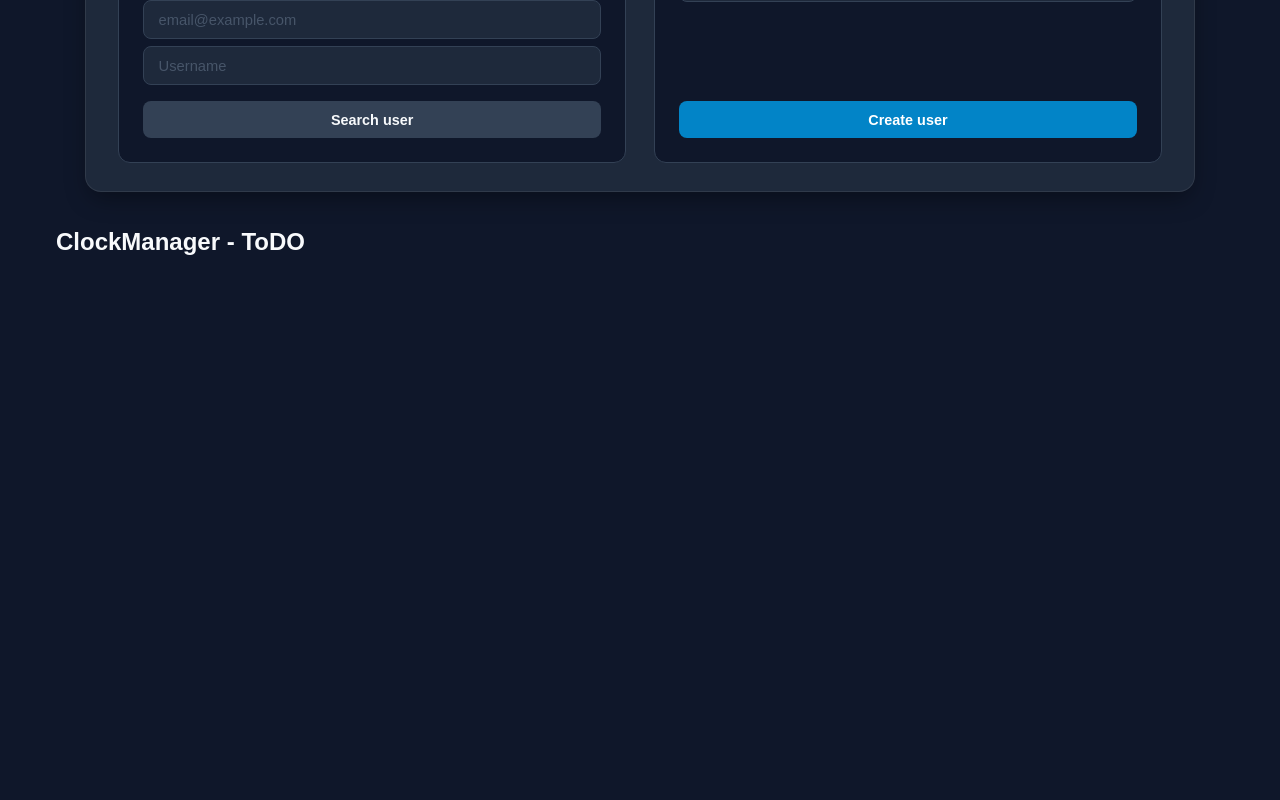
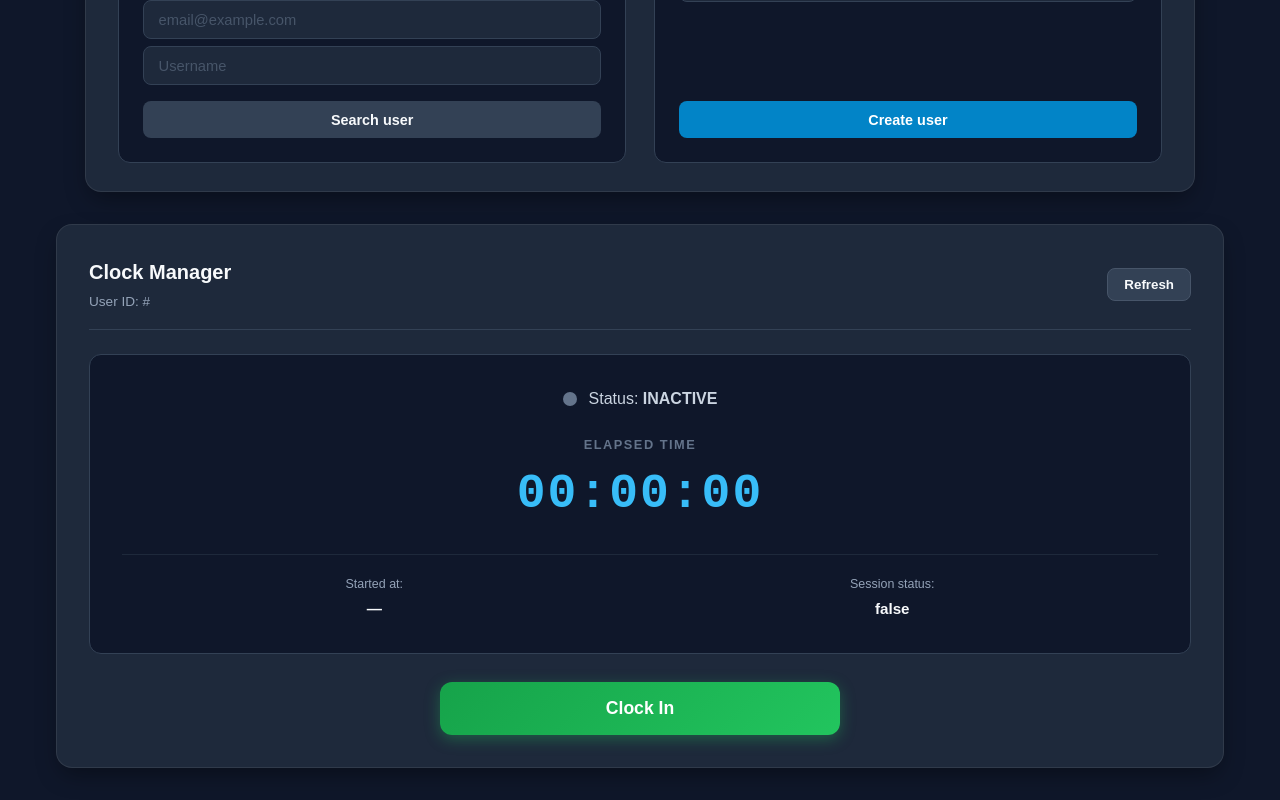
Before and after one commit to Hoza-CiprianAndrei/TimeManager, a Vue app in the folder frontend/: page /clock/1 in a window 1280 px wide. Shown: the part 427-1227 px from the top of the page. Before the commit the page ends 800 px from the top, so only its background shows below. Built offline with nearby package versions, Linux system fonts and the light colour scheme; no server answers.

Commit message:
Added ClockManager compoment

```diff
--- a/frontend/src/components/ClockManager.vue
+++ b/frontend/src/components/ClockManager.vue
@@ -1,5 +1,435 @@
+<script setup>
+import { ref, onMounted, watch } from 'vue'
+import { useRoute } from 'vue-router'
+import axios from 'axios'
+
+const route = useRoute()
+const API_BASE = 'http://localhost:4000/api'
+
+const startDateTime = ref(null)
+const clockin = ref(false)
+
+const loading = ref(false)
+const message = ref('')
+const isError = ref(false)
+const elapsedTime = ref('00:00:00')
+let timeInterval = null
+
+function formatDateTime(date)
+{
+  const pad = (n) => String(n).padStart(2, '0')
+  const year = date.getFullYear()
+  const month = pad(date.getMonth() + 1)
+  const day = pad(date.getDate())
+  const hours = pad(date.getHours())
+  const minutes = pad(date.getMinutes())
+  const seconds = pad(date.getSeconds())
+  return `${year}-${month}-${day} ${hours}:${minutes}:${seconds}`
+}
+
+function showNotification(msg, error = false)
+{
+  message.value = msg
+  isError.value = error
+  setTimeout(() => {
+    message.value = ''
+  }, 4000)
+}
+
+function updateTimer()
+{
+  if (!startDateTime.value || !clockin.value)
+  {
+    elapsedTime.value = '00:00:00'
+    return
+  }
+
+  const start = new Date(startDateTime.value.replace(' ', 'T')).getTime()
+  const now = new Date().getTime()
+  const diffInSeconds = Math.max(0, Math.floor((now - start) / 1000))
+
+  const hrs = String(Math.floor(diffInSeconds / 3600)).padStart(2, '0')
+  const mins = String(Math.floor((diffInSeconds % 3600) / 60)).padStart(2, '0')
+  const secs = String(diffInSeconds % 60).padStart(2, '0')
+
+  elapsedTime.value = `${hrs}:${mins}:${secs}`
+}
+
+function startLiveCounter()
+{
+  stopLiveCounter()
+  updateTimer()
+  timeInterval = setInterval(updateTimer, 1000)
+}
+
+function stopLiveCounter()
+{
+  if (timeInterval)
+  {
+    clearInterval(timeInterval)
+    timeInterval = null
+  }
+}
+
+async function refresh()
+{
+  const userID = route.params.userID
+
+  if (!userID)
+    return
+
+  loading.value = true
+  try
+  {
+    const response = await axios.get(`${API_BASE}/clocks/${userID}`)
+    const clockData = response.data.data
+
+    if (clockData)
+    {
+      clockin.value = Boolean(clockData.status)
+      startDataTime.value = clockin.value ? clockData.time : null
+
+      if (clockin.value)
+        startLiveCounter()
+      else
+        stopLiveCounter()
+    }
+    else
+    {
+      clockin.value = false
+      startDataTime.value = null
+      stopLiveCounter()
+    }
+  } catch (err)
+  {
+    clockin.value = false
+    startDateTime.value = null
+    stopLiveCounter()
+  } finally
+  {
+    loading.value = false
+  }
+}
+
+async function clock()
+{
+  const userID = route.params.userID
+  if (!userID)
+  {
+    showNotification('Error: There is no user with this ID', true)
+    return
+  }
+
+  loading.value = true
+
+  try
+  {
+    const nowFormatted = formatDateTime(new Date())
+    const nextStatus = !clockin.value
+
+    const payload = {
+      clock: {
+        time: nowFormatted,
+        status: nextStatus
+      }
+    }
+
+    const response = await axios.post(`${API_BASE}/clocks/${userID}`, payload)
+    const result = response.data.data
+
+    clockin.value = Boolean(result.status)
+    startDateTime.value = clockin.value ? result.time : null
+
+    if (clockin.value)
+    {
+      startLiveCounter()
+      showNotification(`Session started at: ${result.time}`)
+    }
+    else
+    {
+      stopLiveCounter()
+      showNotification(`Session ended at: ${result.time}`)
+    }
+  } catch (err)
+  {
+    showNotification('Error when trying to change the clock status!', true)
+  } finally {
+    loading.value = false
+  }
+}
+
+watch(
+  () => route.params.userID,
+  (newId) => {
+    if (newId)
+      refresh()
+  }
+)
+
+onMounted(() => {
+  refresh()
+})
+</script>
+
 <template>
-  <div>
-    <h2>ClockManager - ToDO</h2>
+  <div class="clock-card">
+    <div class="card-header">
+      <div class="header-info">
+        <h3>Clock Manager</h3>
+        <span class="user-tag">User ID: #{{ route.params.userid }}</span>
+      </div>
+      <button class="btn-refresh" @click="refresh" :disabled="loading" title="Refresh">
+        Refresh
+      </button>
+    </div>
+
+    <!-- Alerte -->
+    <div v-if="message" :class="['alert', isError ? 'alert-danger' : 'alert-success']">
+      {{ message }}
+    </div>
+
+    <!-- Panou vizual status ceas -->
+    <div class="status-panel">
+      <div class="indicator-row">
+        <span class="pulse-dot" :class="{ 'pulse-active': clockin }"></span>
+        <span class="status-text">
+          Status: <strong>{{ clockin ? 'ACTIVE SESSION' : 'INACTIVE' }}</strong>
+        </span>
+      </div>
+
+      <div class="time-display">
+        <span class="timer-label">Elapsed Time</span>
+        <span class="timer-digits">{{ elapsedTime }}</span>
+      </div>
+
+      <div class="info-row">
+        <div class="info-block">
+          <span class="label">Started at:</span>
+          <span class="value">{{ startDateTime || '—' }}</span>
+        </div>
+        <div class="info-block">
+          <span class="label">Session status:</span>
+          <span class="value">{{ clockin ? 'true' : 'false' }}</span>
+        </div>
+      </div>
+    </div>
+
+    <!-- Butonul principal de acțiune -->
+    <div class="action-panel">
+      <button
+        class="clock-btn"
+        :class="clockin ? 'clock-out' : 'clock-in'"
+        @click="clock"
+        :disabled="loading"
+      >
+        <span v-if="loading">Loading...</span>
+        <span v-else>
+          {{ clockin ? 'Clock Out' : 'Clock In' }}
+        </span>
+      </button>
+    </div>
   </div>
 </template>
+
+<style scoped>
+.clock-card {
+  background: #1e293b;
+  border: 1px solid rgba(255, 255, 255, 0.08);
+  border-radius: 16px;
+  padding: 2rem;
+  box-shadow: 0 10px 25px -5px rgba(0, 0, 0, 0.4);
+}
+
+.card-header {
+  display: flex;
+  justify-content: space-between;
+  align-items: center;
+  margin-bottom: 1.5rem;
+  padding-bottom: 1rem;
+  border-bottom: 1px solid #334155;
+}
+
+.header-info h3 {
+  font-size: 1.25rem;
+  color: #f8fafc;
+  font-weight: 600;
+  margin: 0;
+}
+
+.user-tag {
+  display: inline-block;
+  margin-top: 0.3rem;
+  font-size: 0.85rem;
+  color: #94a3b8;
+}
+
+.btn-refresh {
+  background: #334155;
+  border: 1px solid #475569;
+  color: #f8fafc;
+  padding: 0.5rem 1rem;
+  border-radius: 8px;
+  cursor: pointer;
+  font-weight: 600;
+  transition: all 0.2s ease;
+}
+
+.btn-refresh:hover:not(:disabled) {
+  background: #475569;
+}
+
+.status-panel {
+  background: #0f172a;
+  border: 1px solid #334155;
+  border-radius: 12px;
+  padding: 2rem;
+  display: flex;
+  flex-direction: column;
+  align-items: center;
+  gap: 1.5rem;
+}
+
+.indicator-row {
+  display: flex;
+  align-items: center;
+  gap: 0.75rem;
+}
+
+.pulse-dot {
+  width: 14px;
+  height: 14px;
+  border-radius: 50%;
+  background: #64748b;
+}
+
+.pulse-active {
+  background: #22c55e;
+  box-shadow: 0 0 12px #22c55e;
+  animation: pulse-animation 2s infinite;
+}
+
+@keyframes pulse-animation {
+  0% { transform: scale(0.95); box-shadow: 0 0 0 0 rgba(34, 197, 94, 0.7); }
+  70% { transform: scale(1.1); box-shadow: 0 0 0 8px rgba(34, 197, 94, 0); }
+  100% { transform: scale(0.95); box-shadow: 0 0 0 0 rgba(34, 197, 94, 0); }
+}
+
+.status-text {
+  font-size: 1rem;
+  color: #cbd5e1;
+}
+
+.time-display {
+  display: flex;
+  flex-direction: column;
+  align-items: center;
+  gap: 0.25rem;
+}
+
+.timer-label {
+  font-size: 0.8rem;
+  text-transform: uppercase;
+  letter-spacing: 1.5px;
+  color: #64748b;
+  font-weight: 600;
+}
+
+.timer-digits {
+  font-family: 'Courier New', Courier, monospace;
+  font-size: 3rem;
+  font-weight: 700;
+  color: #38bdf8;
+  letter-spacing: 2px;
+}
+
+.info-row {
+  display: flex;
+  width: 100%;
+  justify-content: space-around;
+  border-top: 1px solid #1e293b;
+  padding-top: 1.25rem;
+}
+
+.info-block {
+  display: flex;
+  flex-direction: column;
+  gap: 0.25rem;
+  text-align: center;
+}
+
+.info-block .label {
+  font-size: 0.78rem;
+  color: #94a3b8;
+}
+
+.info-block .value {
+  font-size: 0.95rem;
+  color: #f8fafc;
+  font-weight: 600;
+}
+
+.action-panel {
+  margin-top: 1.75rem;
+  display: flex;
+  justify-content: center;
+}
+
+.clock-btn {
+  width: 100%;
+  max-width: 400px;
+  padding: 1rem 2rem;
+  border: none;
+  border-radius: 12px;
+  font-size: 1.1rem;
+  font-weight: 700;
+  cursor: pointer;
+  transition: all 0.2s ease;
+}
+
+.clock-btn:disabled {
+  opacity: 0.6;
+  cursor: not-allowed;
+}
+
+.clock-in {
+  background: linear-gradient(135deg, #16a34a, #22c55e);
+  color: white;
+  box-shadow: 0 4px 15px rgba(34, 197, 94, 0.35);
+}
+
+.clock-in:hover:not(:disabled) {
+  transform: translateY(-2px);
+  box-shadow: 0 6px 20px rgba(34, 197, 94, 0.45);
+}
+
+.clock-out {
+  background: linear-gradient(135deg, #dc2626, #ef4444);
+  color: white;
+  box-shadow: 0 4px 15px rgba(239, 68, 68, 0.35);
+}
+
+.clock-out:hover:not(:disabled) {
+  transform: translateY(-2px);
+  box-shadow: 0 6px 20px rgba(239, 68, 68, 0.45);
+}
+
+.alert {
+  padding: 0.8rem 1rem;
+  border-radius: 8px;
+  margin-bottom: 1.5rem;
+  font-size: 0.9rem;
+  text-align: center;
+}
+
+.alert-success {
+  background: rgba(34, 197, 94, 0.12);
+  border: 1px solid rgba(74, 222, 128, 0.3);
+  color: #4ade80;
+}
+
+.alert-danger {
+  background: rgba(239, 68, 68, 0.12);
+  border: 1px solid rgba(248, 113, 113, 0.3);
+  color: #f87171;
+}
+</style>
```
